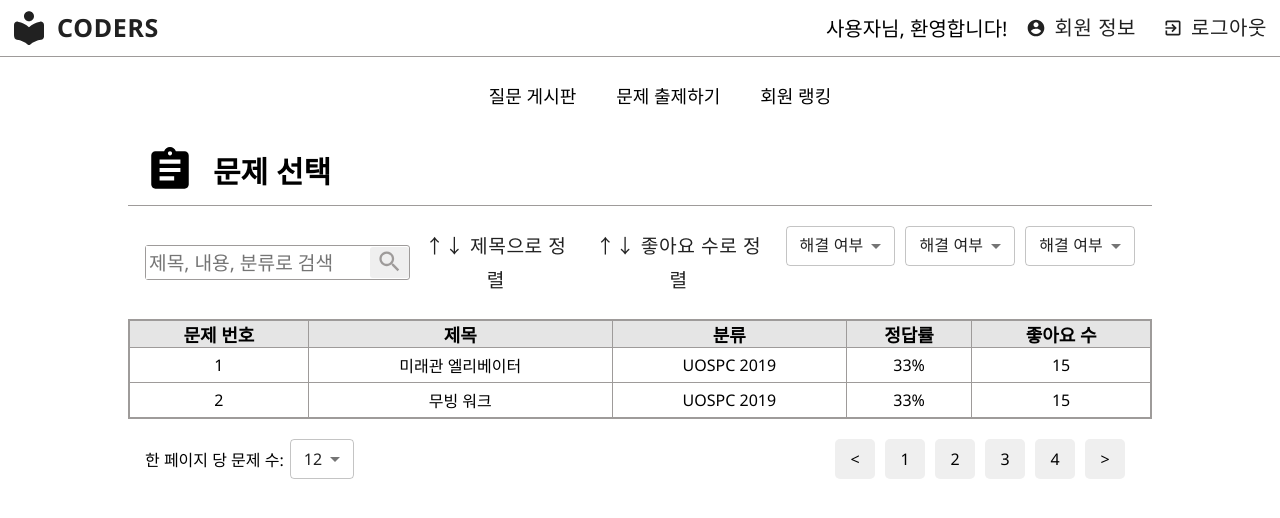
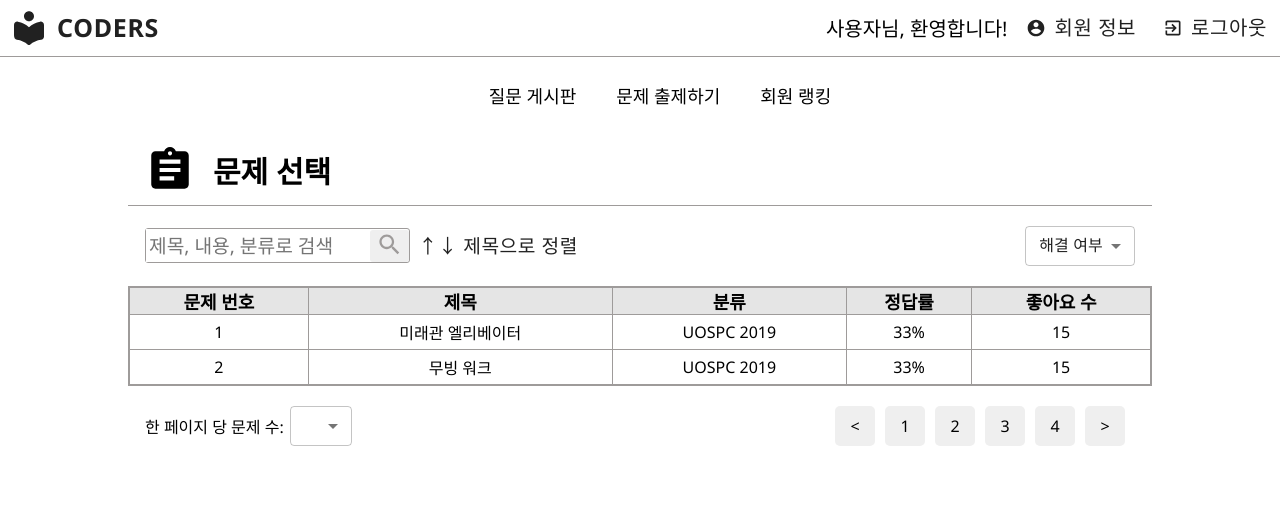
Before and after one commit to CSUOS/coders, a React (Create React App) app in the folder frontend/: page / in a window 1280 px wide. Shown: the top 518 px of the page. Built offline with nearby package versions, Linux system fonts and the light colour scheme.

Commit message:
Update UI

```diff
--- a/frontend/src/components/View/HomeView.js
+++ b/frontend/src/components/View/HomeView.js
@@ -8,12 +8,18 @@ import {
 	Pagination,
 } from '../UI';
 
+const mainTitle = '문제 선택';
+const dropdownLabel = '해결 여부';
+const dropdownValues = ['해결', '미해결'];
+const searchInputLabel = '제목, 내용, 분류로 검색';
+const tableHead = ['문제 번호', '제목', '분류', '정답률', '좋아요 수'];
+const sortButtonText = '↑↓ 제목으로 정렬';
+const paginationDropdownLabel = '한 페이지 당 문제 수:';
+const paginationDropdownValues = [...Array(4)].map(
+	(_, index) => (index + 1) * 5
+);
+const dropdownHasLabel = false;
 const HomeView = ({ problems }) => {
-	const mainTitle = '문제 선택';
-	const label1 = '해결 여부';
-	const values1 = ['해결', '미해결'];
-	const label2 = '제목, 내용, 분류로 검색';
-	const tableHead = ['문제 번호', '제목', '분류', '정답률', '좋아요 수'];
 	const tableBody = problems.map((problem, index) => [
 		index + 1,
 		problem.title,
@@ -21,11 +27,7 @@ const HomeView = ({ problems }) => {
 		`33%`,
 		15,
 	]);
-	const label3 = '↑↓ 제목으로 정렬';
-	const label4 = '↑↓ 좋아요 수로 정렬';
-	const label5 = '한 페이지 당 문제 수:';
-	const dropdownHasLabel = false;
-	const values2 = [...Array(12)].map((_, index) => index + 1);
+
 	const [input, setInput] = useState('');
 	const [filterPb, setFilterPb] = useState(null);
 	const getInput = (e) => {
@@ -55,20 +57,18 @@ const HomeView = ({ problems }) => {
 						<Grid className="home-tableselector-start">
 							<SearchInput
 								getInput={(e) => getInput(e)}
-								label={label2}
+								label={searchInputLabel}
 							/>
-							<Button className="sort-button">{label3}</Button>
-							<Button className="sort-button">{label4}</Button>
+							<Button className="sort-button">
+								{sortButtonText}
+							</Button>
 						</Grid>
 						<Grid className="home-dropdowns">
 							<Grid className="home-dropdown">
-								<Dropdown label={label1} values={values1} />
-							</Grid>
-							<Grid className="home-dropdown">
-								<Dropdown label={label1} values={values1} />
-							</Grid>
-							<Grid className="home-dropdown">
-								<Dropdown label={label1} values={values1} />
+								<Dropdown
+									label={dropdownLabel}
+									values={dropdownValues}
+								/>
 							</Grid>
 						</Grid>
 					</Grid>
@@ -78,10 +78,12 @@ const HomeView = ({ problems }) => {
 					/>
 					<Grid className="home-tableselector">
 						<Grid className="home-tableselector-start">
-							<Grid className="page-label">{label5}</Grid>
+							<Grid className="page-label">
+								{paginationDropdownLabel}
+							</Grid>
 							<Dropdown
 								hasLabel={dropdownHasLabel}
-								values={values2}
+								values={paginationDropdownValues}
 								defaultValue={12}
 							/>
 						</Grid>
```
Also changed, not shown: 1 other file (tests, documents, lock files or other folders).
